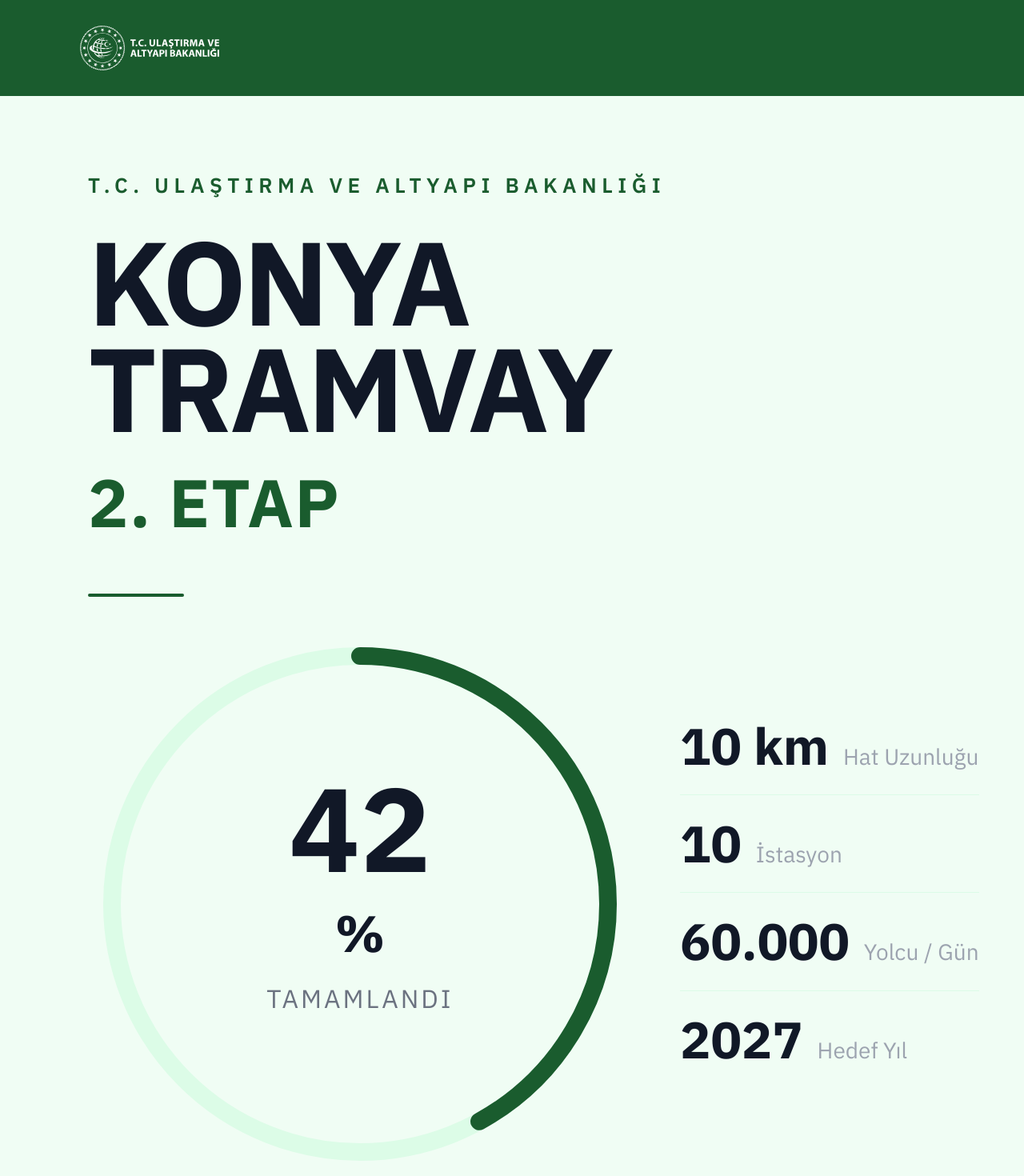
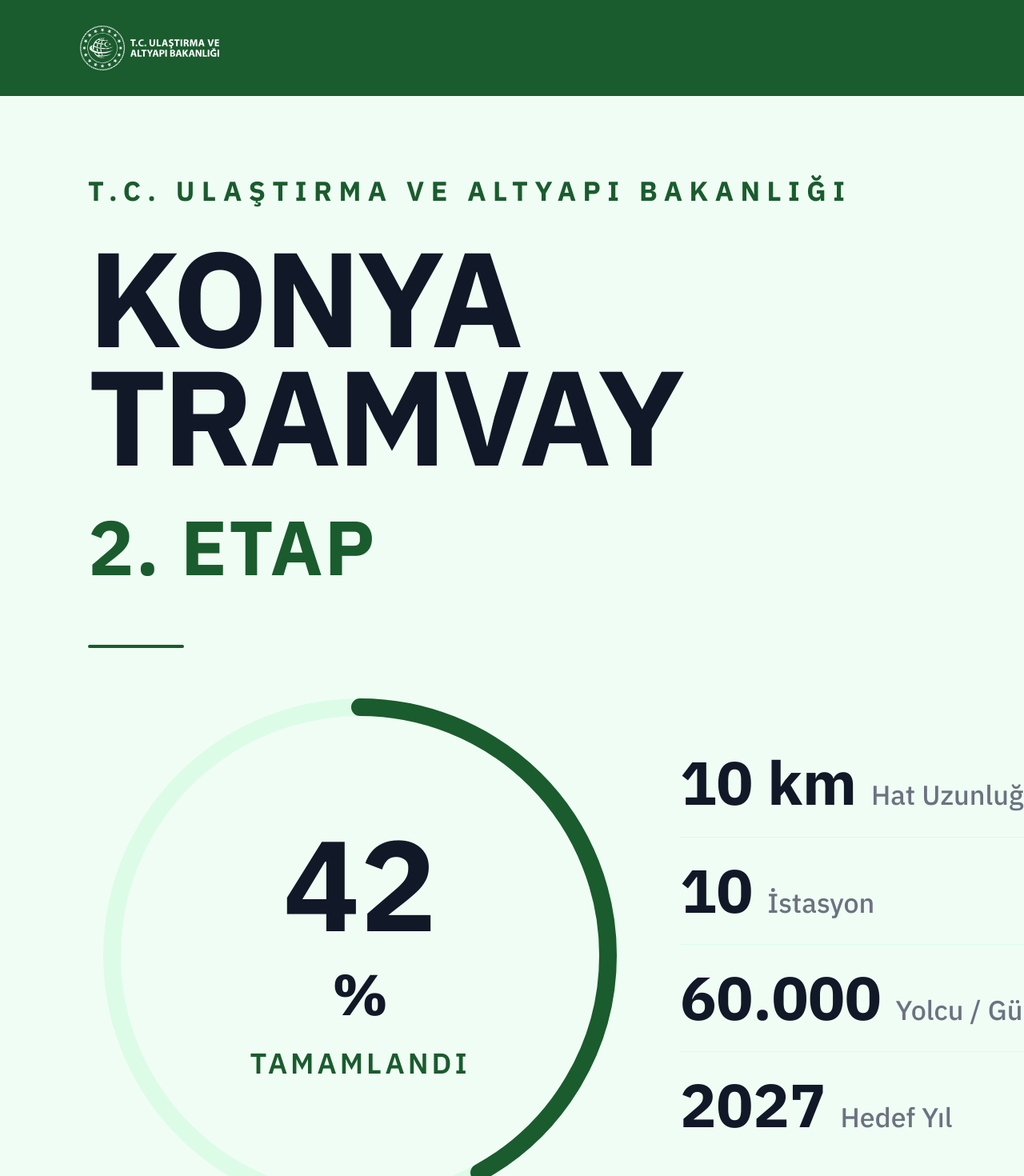
Before and after one commit to ulasirak/aygm, a Next.js app: page /4k-billboard in a window 1280 px wide. Shown: the top 1470 px of the page at 80% size. Built offline with nearby package versions, Linux system fonts and the light colour scheme.

Commit message:
feat: gerçek Konya harita koordinatları + büyütülmüş fontlar

```diff
--- a/app/4k-billboard/page.tsx
+++ b/app/4k-billboard/page.tsx
@@ -6,17 +6,19 @@
 
 import { useEffect, useState } from "react";
 
+// Koordinatlar OSM verilerine göre Konya gerçek haritasından türetilmiştir.
+// Güzergah doğudan (Yeni Sanayi) batıya (Stadyum) gitmektedir.
 const STATIONS = [
-  { id: 0, name: "Yeni Sanayi",    x: 160,  y: 820  },
-  { id: 1, name: "ASLİDAŞ",        x: 390,  y: 660  },
-  { id: 2, name: "TÜYAP",          x: 640,  y: 510  },
-  { id: 3, name: "Banliyö",        x: 910,  y: 390,  transfer: true },
-  { id: 4, name: "Çimento",        x: 1200, y: 300  },
-  { id: 5, name: "Novaland",       x: 1490, y: 248  },
-  { id: 6, name: "Otogar",         x: 1770, y: 232  },
-  { id: 7, name: "Ecdad Bahçesi",  x: 2040, y: 244  },
-  { id: 8, name: "Real",           x: 2300, y: 275  },
-  { id: 9, name: "Konya Stadyumu", x: 2550, y: 330  },
+  { id: 0, name: "Yeni Sanayi",    x: 190,  y: 400 },
+  { id: 1, name: "ASLİDAŞ",        x: 440,  y: 340 },
+  { id: 2, name: "TÜYAP",          x: 720,  y: 540, transfer: false },
+  { id: 3, name: "Banliyö",        x: 1010, y: 370, transfer: true  },
+  { id: 4, name: "Çimento",        x: 1270, y: 265 },
+  { id: 5, name: "Novaland",       x: 1540, y: 330 },
+  { id: 6, name: "Otogar",         x: 1800, y: 245 },
+  { id: 7, name: "Ecdad Bahçesi",  x: 2060, y: 360 },
+  { id: 8, name: "Real",           x: 2300, y: 395 },
+  { id: 9, name: "Konya Stadyumu", x: 2550, y: 415 },
 ];
 
 function buildPath(pts: { x: number; y: number }[]) {
@@ -142,7 +144,7 @@
 
         {/* Etiket */}
         <div style={{
-          fontSize: 26, fontWeight: 600, letterSpacing: "0.25em",
+          fontSize: 34, fontWeight: 700, letterSpacing: "0.25em",
           color: "#1a5c2e", textTransform: "uppercase", marginBottom: 32,
           animation: "fadeIn 0.6s ease 0.1s both",
         }}>
@@ -151,13 +153,13 @@
 
         {/* Başlık */}
         <div style={{ animation: "fadeIn 0.6s ease 0.2s both" }}>
-          <div style={{ fontSize: 148, fontWeight: 900, lineHeight: 0.9, color: "#111827", letterSpacing: "-0.03em" }}>
+          <div style={{ fontSize: 168, fontWeight: 900, lineHeight: 0.88, color: "#111827", letterSpacing: "-0.03em" }}>
             KONYA
           </div>
-          <div style={{ fontSize: 148, fontWeight: 900, lineHeight: 0.9, color: "#111827", letterSpacing: "-0.03em" }}>
+          <div style={{ fontSize: 168, fontWeight: 900, lineHeight: 0.88, color: "#111827", letterSpacing: "-0.03em" }}>
             TRAMVAY
           </div>
-          <div style={{ fontSize: 84, fontWeight: 900, color: "#1a5c2e", letterSpacing: "0.02em", marginTop: 8 }}>
+          <div style={{ fontSize: 96, fontWeight: 900, color: "#1a5c2e", letterSpacing: "0.02em", marginTop: 10 }}>
             2. ETAP
           </div>
         </div>
@@ -180,19 +182,19 @@
               transform="rotate(-90 340 340)"
               style={{ transition: "stroke-dashoffset 0.025s linear" }}
             />
-            <text x="340" y="300" textAnchor="middle"
-              fill="#111827" fontSize="148" fontWeight="900"
+            <text x="340" y="310" textAnchor="middle"
+              fill="#111827" fontSize="160" fontWeight="900"
               fontFamily="IBM Plex Sans, Arial">
               {count}
             </text>
-            <text x="340" y="400" textAnchor="middle"
-              fill="#111827" fontSize="64" fontWeight="700"
+            <text x="340" y="415" textAnchor="middle"
+              fill="#111827" fontSize="72" fontWeight="700"
               fontFamily="IBM Plex Sans, Arial">
               %
             </text>
-            <text x="340" y="470" textAnchor="middle"
-              fill="#6b7280" fontSize="32" fontWeight="400"
-              fontFamily="IBM Plex Sans, Arial" letterSpacing="3">
+            <text x="340" y="488" textAnchor="middle"
+              fill="#1a5c2e" fontSize="36" fontWeight="600"
+              fontFamily="IBM Plex Sans, Arial" letterSpacing="4">
               TAMAMLANDI
             </text>
           </svg>
@@ -210,8 +212,8 @@
                 paddingBottom: 24,
                 borderBottom: i < 3 ? "1px solid #dcfce7" : "none",
               }}>
-                <span style={{ fontSize: 64, fontWeight: 900, color: "#111827", lineHeight: 1 }}>{val}</span>
-                <span style={{ fontSize: 28, color: "#9ca3af", fontWeight: 400 }}>{lbl}</span>
+                <span style={{ fontSize: 76, fontWeight: 900, color: "#111827", lineHeight: 1 }}>{val}</span>
+                <span style={{ fontSize: 34, color: "#6b7280", fontWeight: 500 }}>{lbl}</span>
               </div>
             ))}
           </div>
@@ -220,8 +222,8 @@
         {/* Progress bar */}
         <div style={{ marginTop: "auto", animation: "fadeIn 0.6s ease 0.7s both" }}>
           <div style={{ display: "flex", justifyContent: "space-between", marginBottom: 14 }}>
-            <span style={{ fontSize: 24, color: "#6b7280" }}>İnşaat İlerlemesi</span>
-            <span style={{ fontSize: 24, color: "#1a5c2e", fontWeight: 700 }}>Devam Ediyor</span>
+            <span style={{ fontSize: 30, color: "#6b7280" }}>İnşaat İlerlemesi</span>
+            <span style={{ fontSize: 30, color: "#1a5c2e", fontWeight: 700 }}>Devam Ediyor</span>
           </div>
           <div style={{ height: 16, background: "#dcfce7", borderRadius: 8, overflow: "hidden" }}>
             <div style={{
@@ -243,8 +245,8 @@
       }}>
 
         <div style={{
-          fontSize: 30, fontWeight: 600, letterSpacing: "0.18em",
-          color: "#9ca3af", textTransform: "uppercase", marginBottom: 20,
+          fontSize: 36, fontWeight: 700, letterSpacing: "0.18em",
+          color: "#6b7280", textTransform: "uppercase", marginBottom: 24,
         }}>
           Güzergah Haritası · 10 İstasyon
         </div>
@@ -297,10 +299,10 @@
                     <circle cx={s.x} cy={s.y} r={12} fill="#f0fdf4" />
                   )}
                   {/* İsim */}
-                  <text x={s.x} y={s.y - 48}
+                  <text x={s.x} y={s.y - 56}
                     textAnchor="middle"
                     fill={isDone ? "#111827" : "#9ca3af"}
-                    fontSize={isDone ? 30 : 24}
+                    fontSize={isDone ? 38 : 30}
                     fontWeight={isDone ? 700 : 400}
                     fontFamily="IBM Plex Sans, Arial">
                     {s.name}
@@ -331,8 +333,8 @@
             { label: "Hat Güzergahı",     val: "Karatay — Selçuklu"          },
           ].map(({ label, val }) => (
             <div key={label}>
-              <div style={{ fontSize: 22, color: "#9ca3af", marginBottom: 6 }}>{label}</div>
-              <div style={{ fontSize: 30, fontWeight: 700, color: "#374151" }}>{val}</div>
+              <div style={{ fontSize: 26, color: "#9ca3af", marginBottom: 8 }}>{label}</div>
+              <div style={{ fontSize: 36, fontWeight: 700, color: "#1f2937" }}>{val}</div>
             </div>
           ))}
         </div>
```
